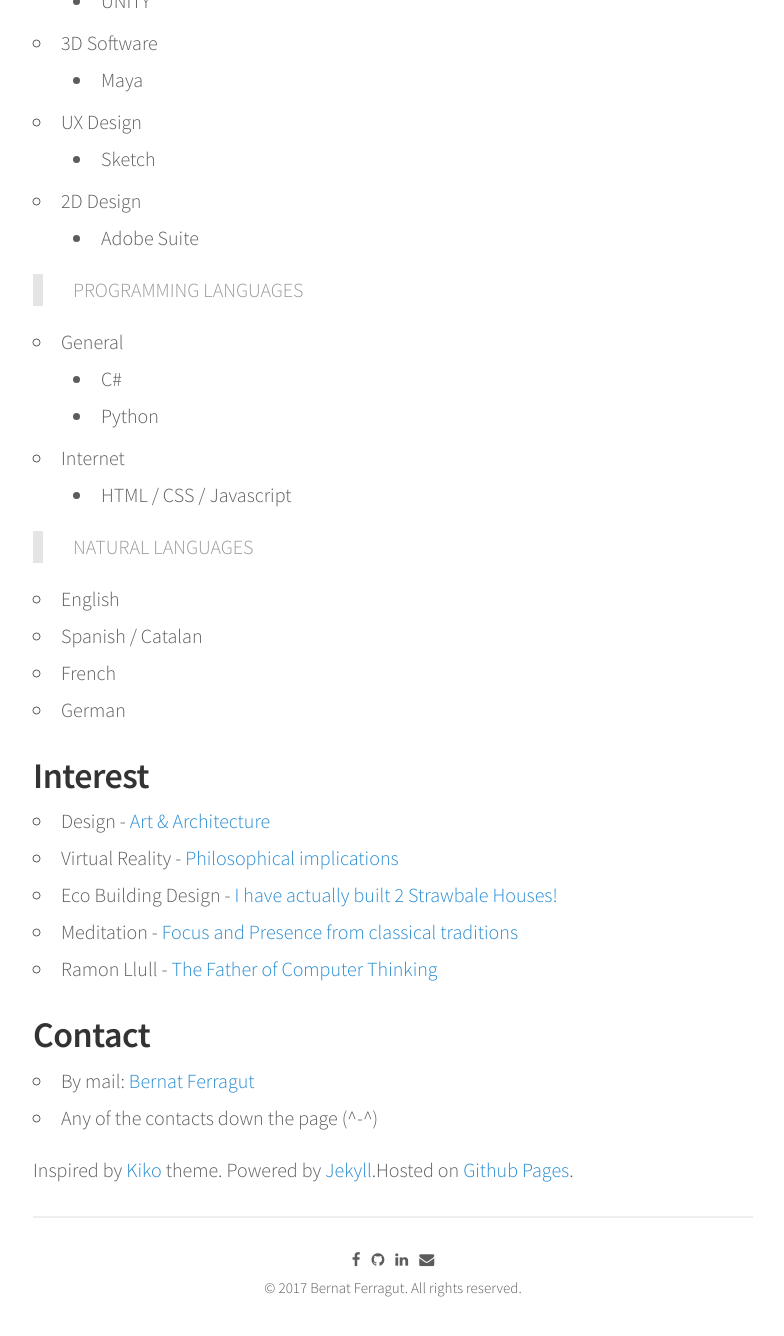
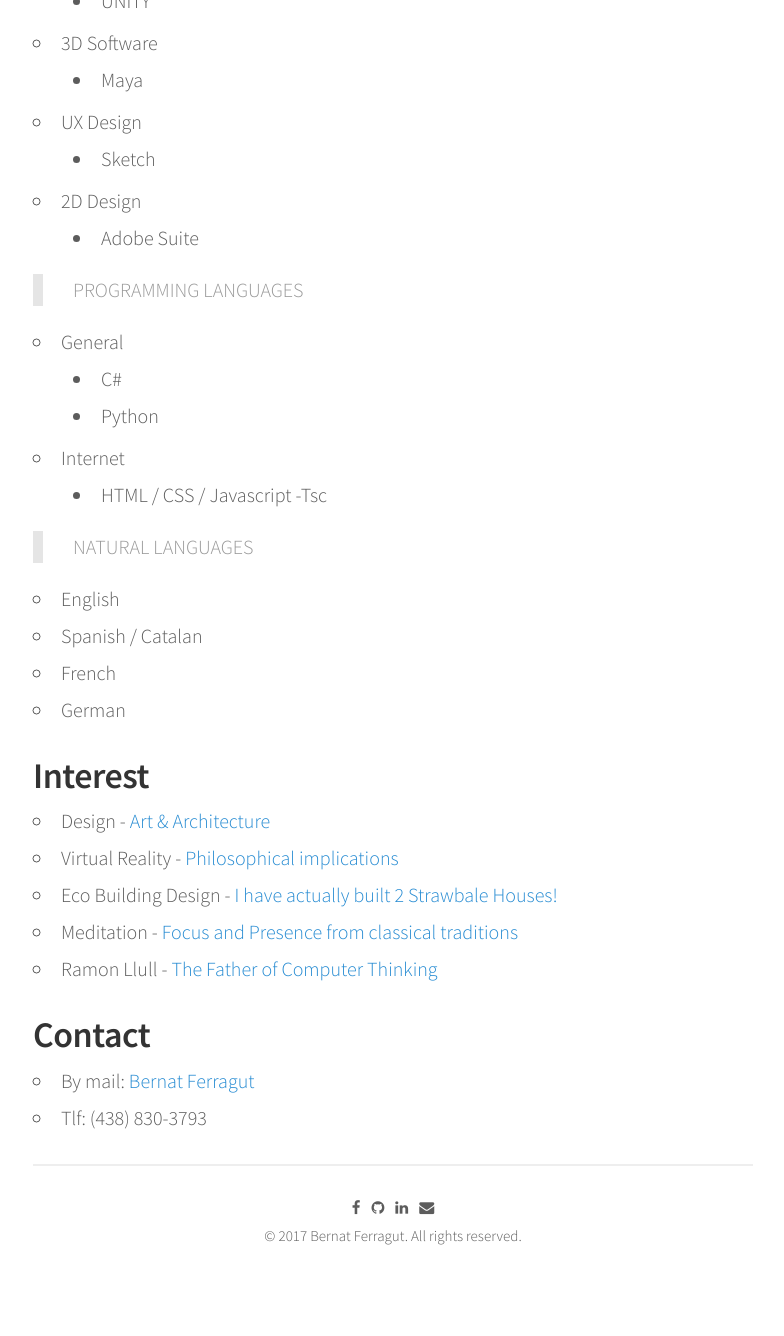
Before and after one commit to bernatferragut/FutureWeb-blog, a Jekyll site: the page built from bernat.md, in a window 1280 px wide and 1400 px high, scrolled down 1523 px. Shown: the top 1336 px of the window, without its empty margins (247-1031 px from the left). Built offline with Jekyll 4.4.1, drawn with Linux system fonts in a browser that asks for light colours; nearby versions of some CDN libraries; some of the changed text lies outside the part shown.

Commit message:
Update bernat.md
Contact changes

```diff
--- a/bernat.md
+++ b/bernat.md
@@ -50,7 +50,7 @@ in New Technologies focusing in VR, their impact in our society and the way we c
   * C#
   * Python
 * Internet
-  * HTML / CSS / Javascript
+  * HTML / CSS / Javascript -Tsc
 
 >NATURAL LANGUAGES
 
@@ -70,7 +70,4 @@ in New Technologies focusing in VR, their impact in our society and the way we c
 ## Contact
 
 * By mail: [Bernat Ferragut](mailto: elbernat@gmail.com)
-* Any of the contacts down the page (^-^)
-
-Inspired by [Kiko](http://github.com/gfjaru/Kiko) theme.
-Powered by [Jekyll](http://jekyllrb.com).Hosted on [Github Pages](https://pages.github.com).
+* Tlf: (438) 830-3793
```
Also changed, not shown: other parts of bernat.md (+1 -1 lines).
